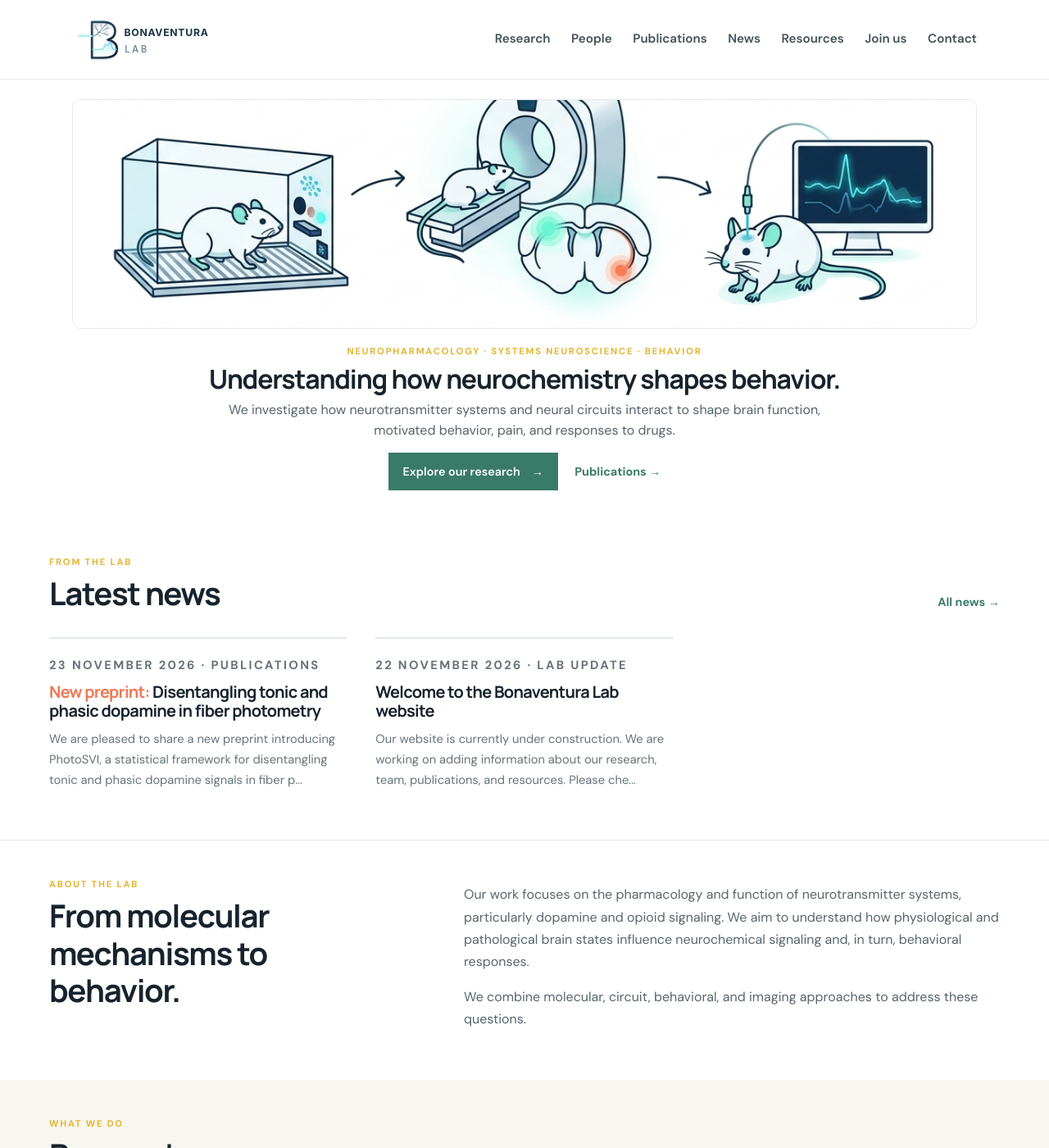
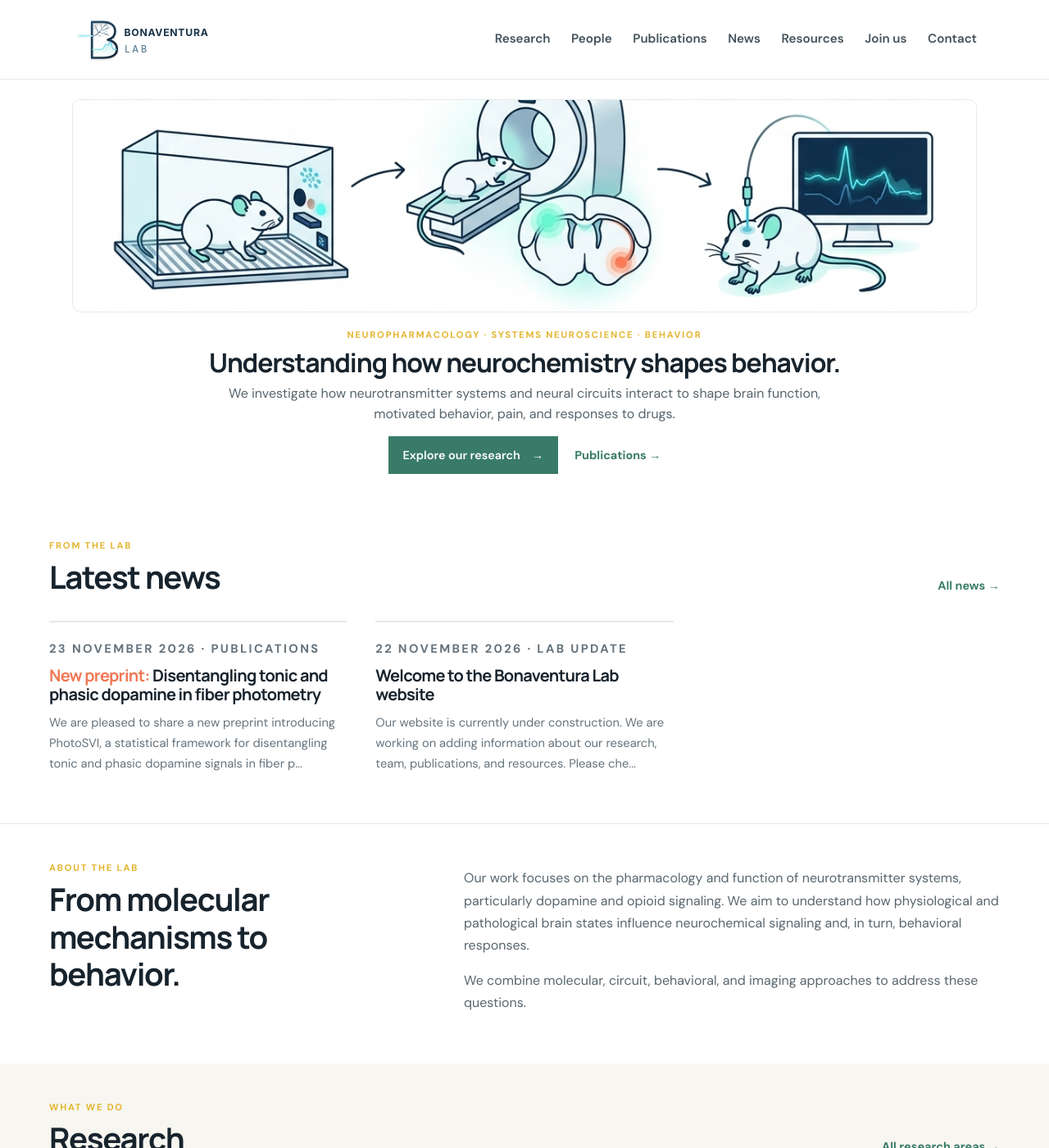
Before and after one commit to BonaventuraLab/BonaventuraLab.github.io, a Jekyll site: the page built from index.md, in a window 1280 px wide and 1400 px high. Shown: the whole window at 82% size. Built offline with Jekyll 4.4.1, drawn with Linux system fonts in a browser that asks for light colours.

Commit message:
Update main.css

```diff
--- a/assets/css/main.css
+++ b/assets/css/main.css
@@ -150,7 +150,7 @@ main { min-height: 60vh; }
   border-radius: 10px;
   overflow: hidden;
   background: #ffffff;
-  height: 280px;
+  height: 260px;
 }
 
 .hero-banner img {
```
